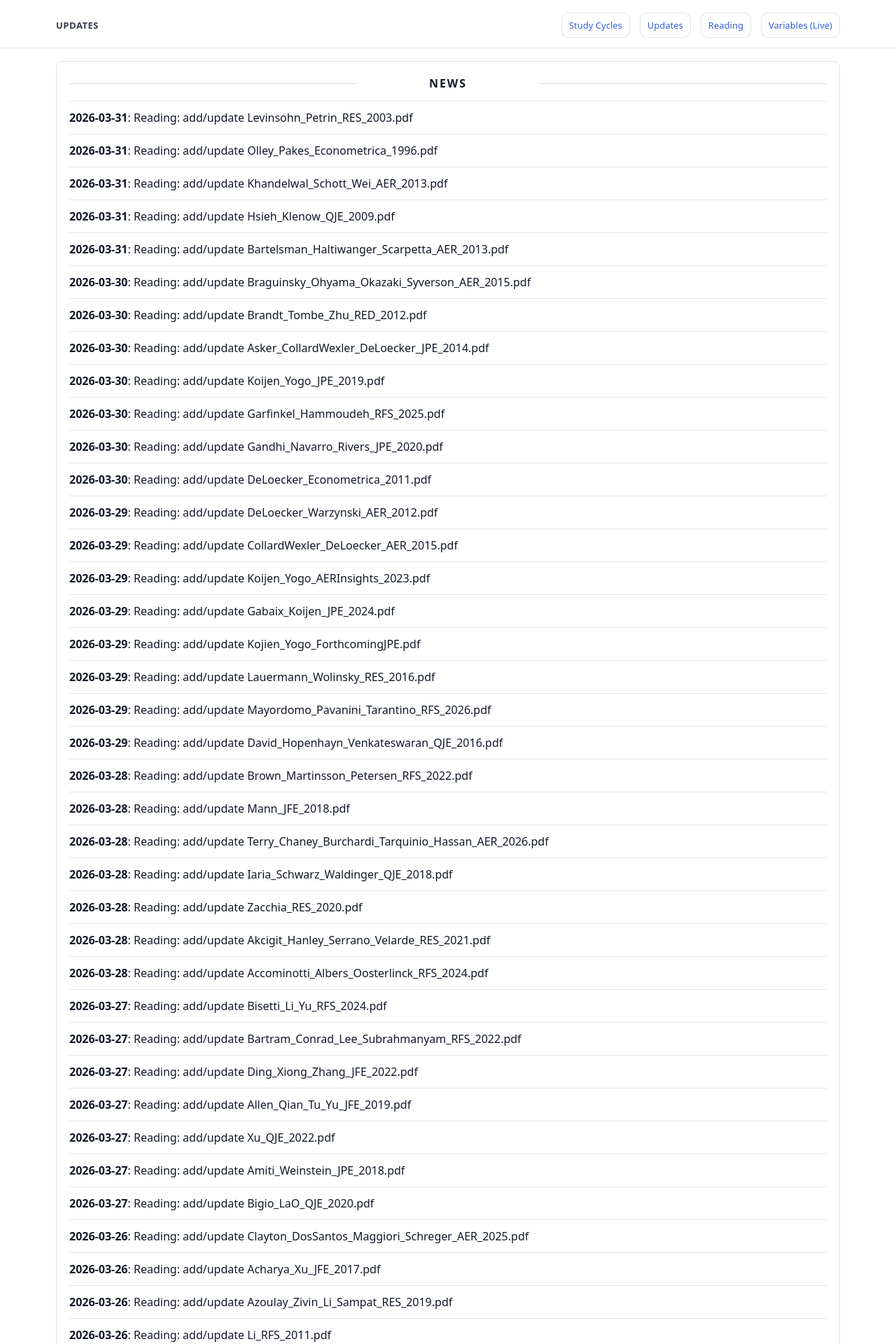
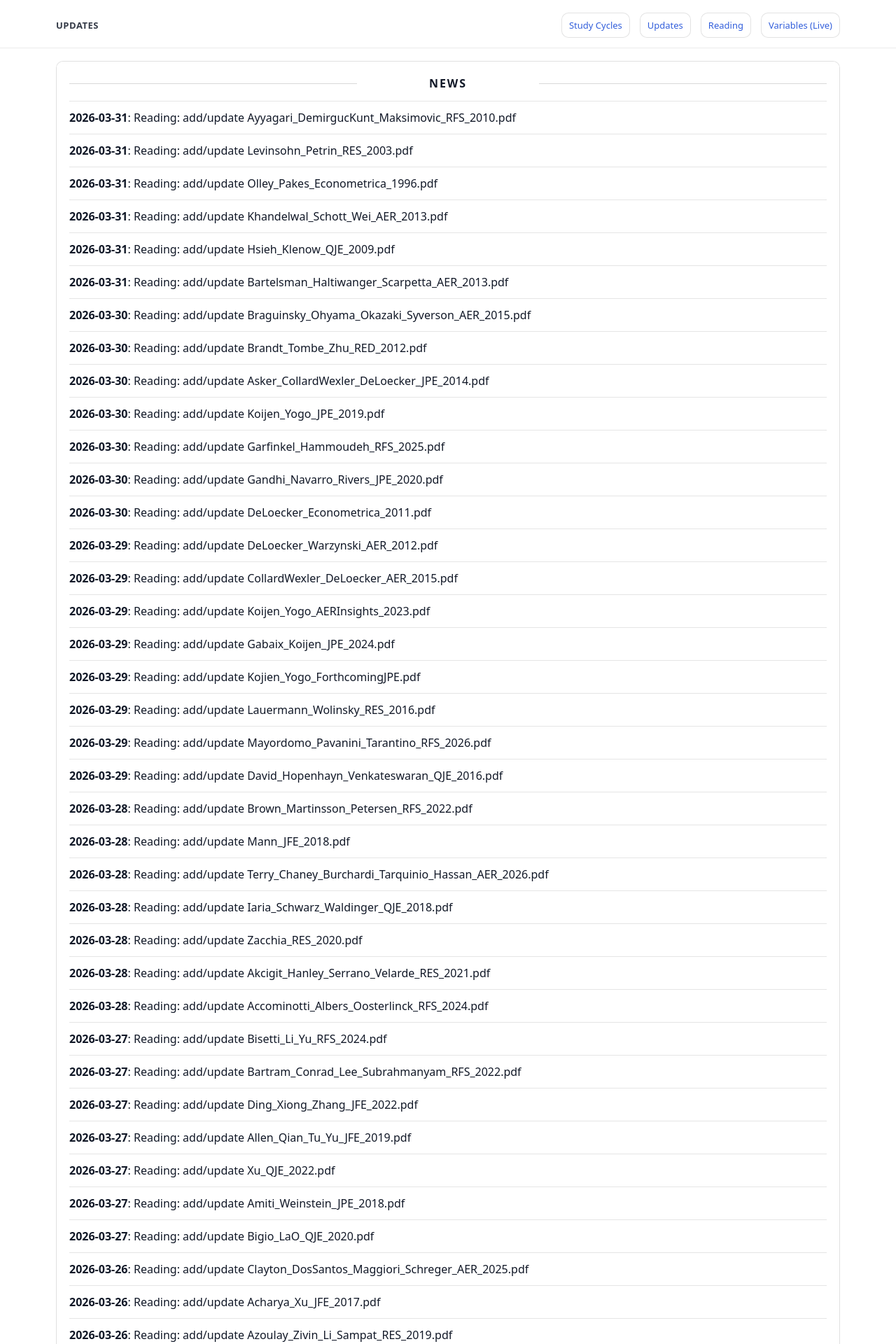
Before and after one commit to yaxinzn/study-archive, a Jekyll site: the page built from updates/index.md, in a window 1280 px wide. Shown: the top 1920 px of the page at 70% size. Built offline with Jekyll 4.4.1, drawn with Linux system fonts in a browser that asks for light colours; some of the changed text lies outside the part shown.

Commit message:
chore: update NEWS feed

```diff
--- a/_data/news.yml
+++ b/_data/news.yml
@@ -1,4 +1,7 @@
 # Auto-generated update history (sorted newest -> oldest). Do not edit manually.
+- ts: "1774956166"
+  date: "2026-03-31"
+  title: "Reading: add/update Ayyagari_DemirgucKunt_Maksimovic_RFS_2010.pdf"
 - ts: "1774955482"
   date: "2026-03-31"
   title: "Reading: add/update Levinsohn_Petrin_RES_2003.pdf"
```
